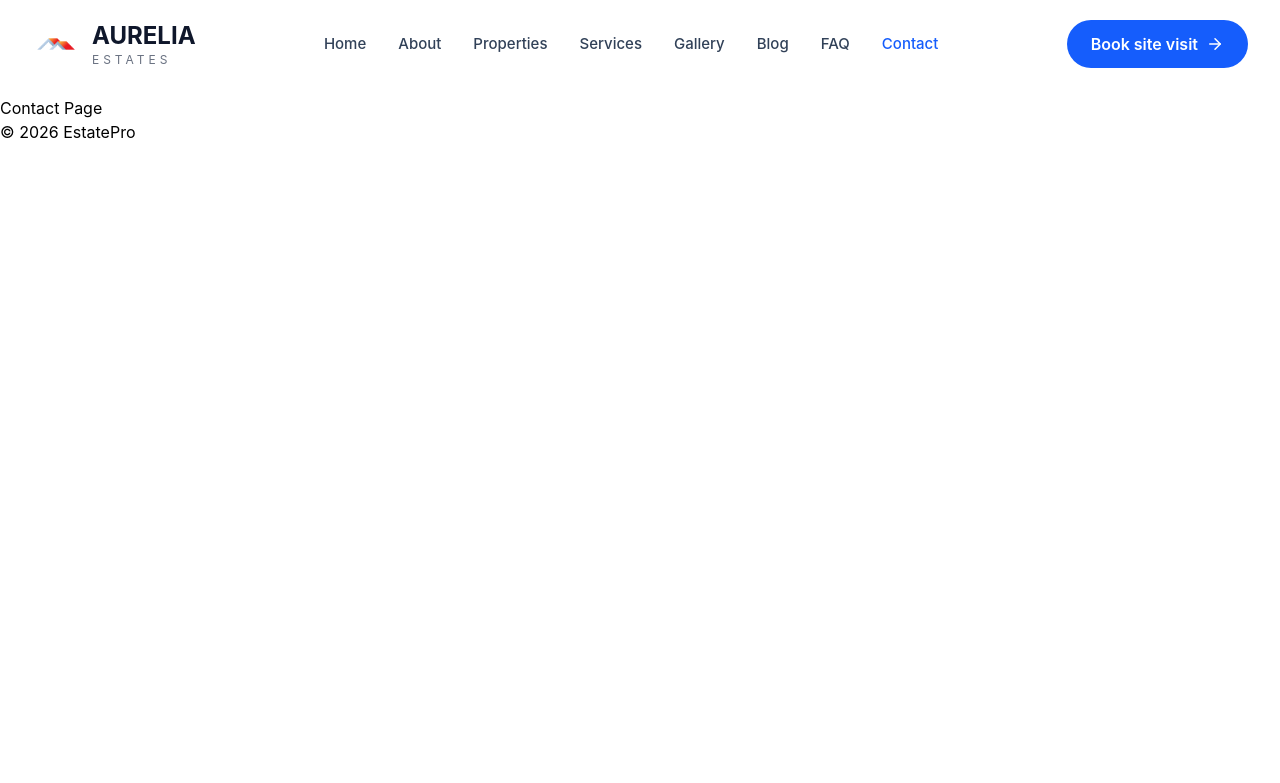
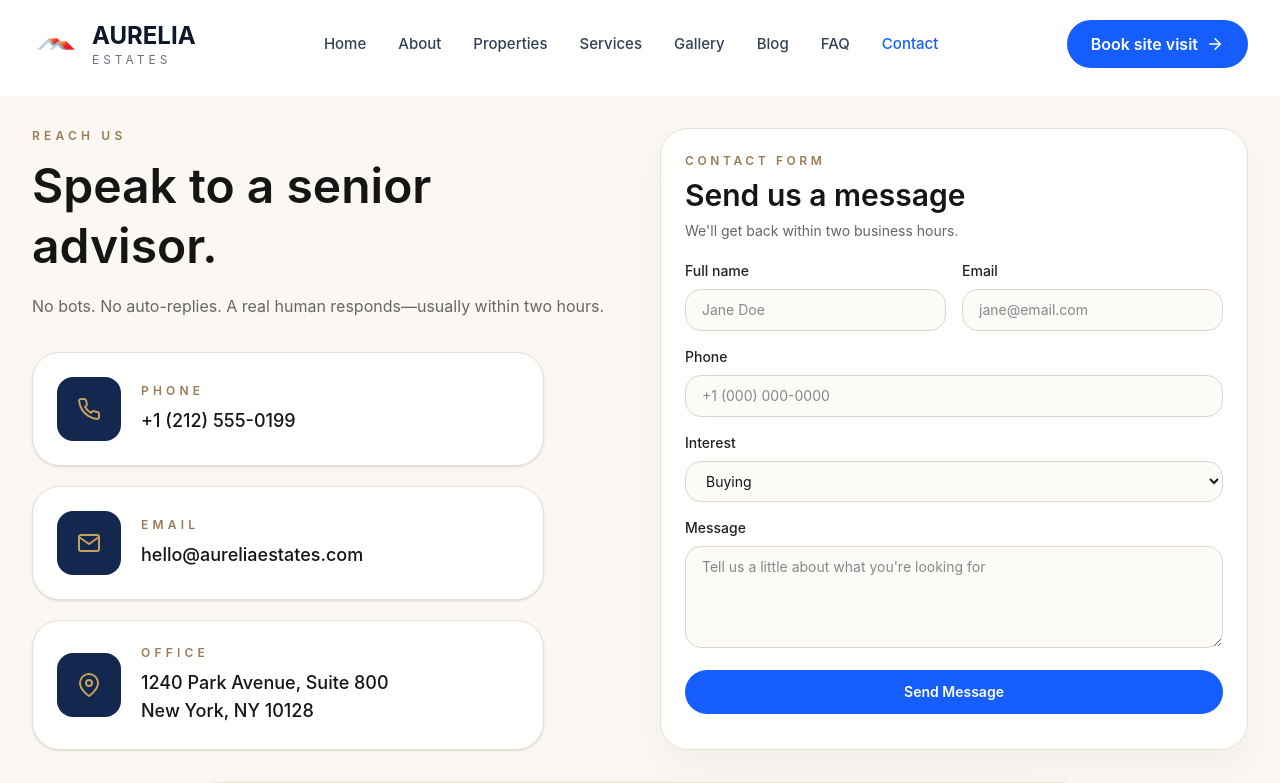
Before and after one commit to Amey5328/real-estate-company, a React (Vite) app: page /contact in a window 1280 px wide. Shown: the top 783 px of the page. Built offline with nearby package versions, Linux system fonts and the light colour scheme.

Commit message:
Conctact page and Email.js

```diff
--- a/package.json
+++ b/package.json
@@ -10,12 +10,13 @@
     "preview": "vite preview"
   },
   "dependencies": {
+    "@emailjs/browser": "^4.4.1",
     "@tailwindcss/vite": "^4.3.2",
     "framer-motion": "^12.42.0",
     "gsap": "^3.15.0",
     "react": "^19.2.7",
     "react-dom": "^19.2.7",
-    "react-icons": "^5.6.0",
+    "react-icons": "^5.7.0",
     "react-router-dom": "^7.18.1"
   },
   "devDependencies": {
--- a/src/pages/Contact/Contact.jsx
+++ b/src/pages/Contact/Contact.jsx
@@ -1,5 +1,255 @@
-const Contact = () => {
-  return <h1>Contact Page</h1>;
-};
+import React, { useState } from "react";
+import emailjs from "@emailjs/browser";
+import { FiPhone, FiMail, FiMapPin } from "react-icons/fi";
 
-export default Contact;
+export default function ContactPage() {
+  const [formData, setFormData] = useState({
+    name: "",
+    email: "",
+    phone: "",
+    interest: "Buying",
+    message: "",
+  });
+
+  const [loading, setLoading] = useState(false);
+
+  const handleChange = (e) => {
+    setFormData((prev) => ({
+      ...prev,
+      [e.target.name]: e.target.value,
+    }));
+  };
+
+  const handleSubmit = (e) => {
+  e.preventDefault();
+
+  if (
+    formData.name === "" ||
+    formData.email === "" ||
+    formData.phone === "" ||
+    formData.message === ""
+  ) {
+    alert("Please fill all the fields.");
+    return;
+  }
+
+  setLoading(true);
+
+  emailjs.send(
+  import.meta.env.VITE_EMAILJS_SERVICE_ID,
+  import.meta.env.VITE_EMAILJS_TEMPLATE_ID,
+  {
+    name: formData.name,
+    email: formData.email,
+    phone: formData.phone,
+    subject: formData.interest,
+    message: formData.message,
+  },
+  import.meta.env.VITE_EMAILJS_PUBLIC_KEY
+)
+      .then(() => {
+        alert("Message sent successfully!");
+
+        setFormData({
+          name: "",
+          email: "",
+          phone: "",
+          interest: "Buying",
+          message: "",
+        });
+      })
+      .catch((error) => {
+        console.error(error);
+        alert("Failed to send message.");
+      })
+      .finally(() => {
+        setLoading(false);
+      });
+  };
+
+  return (
+    <div className="min-h-screen overflow-hidden bg-[#fbf8f3] text-[#151515]">
+      <main className="mx-auto max-w-7xl px-4 py-8 sm:px-6 lg:px-8">
+        <section className="grid gap-8 lg:grid-cols-2 lg:gap-10">
+          <div className="flex flex-col justify-center">
+            <p className="text-xs font-semibold uppercase tracking-[0.35em] text-[#9b7b53]">
+              Reach us
+            </p>
+
+            <h1 className="mt-3 max-w-xl text-4xl font-semibold leading-tight sm:text-5xl">
+              Speak to a senior advisor.
+            </h1>
+
+            <p className="mt-4 max-w-xl text-sm leading-7 text-[#666666] sm:text-base">
+              No bots. No auto-replies. A real human responds—usually within two hours.
+            </p>
+
+           <div className="mt-8 flex flex-col gap-5 max-w-lg">
+  <InfoCard
+    icon={<FiPhone size={24} />}
+    title="Phone"
+    value="+1 (212) 555-0199"
+  />
+
+  <InfoCard
+    icon={<FiMail size={24} />}
+    title="Email"
+    value="hello@aureliaestates.com"
+  />
+
+  <InfoCard
+    icon={<FiMapPin size={24} />}
+    title="Office"
+    value={
+      <>
+        1240 Park Avenue, Suite 800
+        <br />
+        New York, NY 10128
+      </>
+    }
+  />
+</div>        </div>
+
+          <div className="rounded-[1.75rem] border border-[#e9e0d4] bg-white p-5 shadow-[0_18px_40px_rgba(0,0,0,0.04)] sm:p-6">
+            <div className="mb-5">
+              <p className="text-xs font-semibold uppercase tracking-[0.3em] text-[#9b7b53]">
+                Contact form
+              </p>
+              <h2 className="mt-2 text-2xl font-semibold sm:text-3xl">
+                Send us a message
+              </h2>
+              <p className="mt-2 text-sm text-[#666666]">
+                We'll get back within two business hours.
+              </p>
+            </div>
+
+            <form className="space-y-4" onSubmit={handleSubmit}>
+              <div className="grid gap-4 sm:grid-cols-2">
+                <Field
+                  label="Full name"
+                  name="name"
+                  placeholder="Jane Doe"
+                  value={formData.name}
+                  onChange={handleChange}
+                />
+
+                <Field
+                  label="Email"
+                  type="email"
+                  name="email"
+                  placeholder="jane@email.com"
+                  value={formData.email}
+                  onChange={handleChange}
+                />
+              </div>
+
+              <Field
+                label="Phone"
+                name="phone"
+                placeholder="+1 (000) 000-0000"
+                value={formData.phone}
+                onChange={handleChange}
+              />
+
+              <div>
+                <label className="mb-2 block text-sm font-medium text-[#222]">
+                  Interest
+                </label>
+
+                <select
+                  name="interest"
+                  value={formData.interest}
+                  onChange={handleChange}
+                  className="w-full rounded-2xl border border-[#ddd5c9] bg-[#fcfbf8] px-4 py-2.5 text-sm outline-none transition focus:border-[#9b7b53]"
+                >
+                  <option>Buying</option>
+                  <option>Selling</option>
+                  <option>Renting</option>
+                </select>
+              </div>
+
+              <div>
+                <label className="mb-2 block text-sm font-medium text-[#222]">
+                  Message
+                </label>
+
+                <textarea
+                  rows={4}
+                  name="message"
+                  value={formData.message}
+                  onChange={handleChange}
+                  placeholder="Tell us a little about what you're looking for"
+                  className="w-full rounded-2xl border border-[#ddd5c9] bg-[#fcfbf8] px-4 py-2.5 text-sm outline-none transition focus:border-[#9b7b53]"
+                />
+              </div>
+
+              <button
+  type="submit"
+  disabled={loading}
+  className="inline-flex w-full items-center justify-center rounded-full bg-[#155DFC] px-6 py-3 text-sm font-semibold text-white hover:bg-[#0F4EE8] transition-all duration-300 disabled:opacity-60"
+>
+  {loading ? "Sending..." : "Send Message"}
+</button>
+            </form>
+          </div>
+        </section>
+
+        <section className="mt-8 flex justify-center">
+          <div className="w-full max-w-4xl overflow-hidden rounded-[1.75rem] border border-[#e9e0d4] bg-white shadow-[0_18px_40px_rgba(0,0,0,0.04)]">
+            <div className="flex h-[260px] items-center justify-center bg-[linear-gradient(135deg,#ece2d3,#f8f4ed)] sm:h-[300px]">
+              <div className="rounded-2xl border border-dashed border-[#b89466] bg-white/50 px-6 py-4 text-sm font-medium text-[#8a6a42] backdrop-blur-sm">
+                Interactive map placeholder
+              </div>
+            </div>
+          </div>
+        </section>
+      </main>
+    </div>
+  );
+}
+
+function InfoCard({ icon, title, value }) {
+  return (
+    <div className="flex items-center gap-5 rounded-[28px] border border-[#e9e0d4] bg-white p-6 shadow-sm transition duration-300 hover:-translate-y-1 hover:shadow-lg">
+      <div className="flex h-16 w-16 items-center justify-center rounded-2xl bg-[#13274F] text-[#C6A15B]">
+        {icon}
+      </div>
+
+      <div>
+        <p className="text-xs uppercase tracking-[0.35em] font-semibold text-[#9b7b53]">
+          {title}
+        </p>
+
+        <div className="mt-2 text-lg font-medium leading-7 text-[#151515]">
+          {value}
+        </div>
+      </div>
+    </div>
+  );
+}
+
+function Field({
+  label,
+  type = "text",
+  placeholder,
+  name,
+  value,
+  onChange,
+}) {
+  return (
+    <div>
+      <label className="mb-2 block text-sm font-medium text-[#222]">
+        {label}
+      </label>
+
+      <input
+        type={type}
+        name={name}
+        value={value}
+        onChange={onChange}
+        placeholder={placeholder}
+        className="w-full rounded-2xl border border-[#ddd5c9] bg-[#fcfbf8] px-4 py-2.5 text-sm outline-none transition focus:border-[#9b7b53]"
+      />
+    </div>
+  );
+}
```
Also changed, not shown: 2 other files (tests, documents, lock files or other folders).
